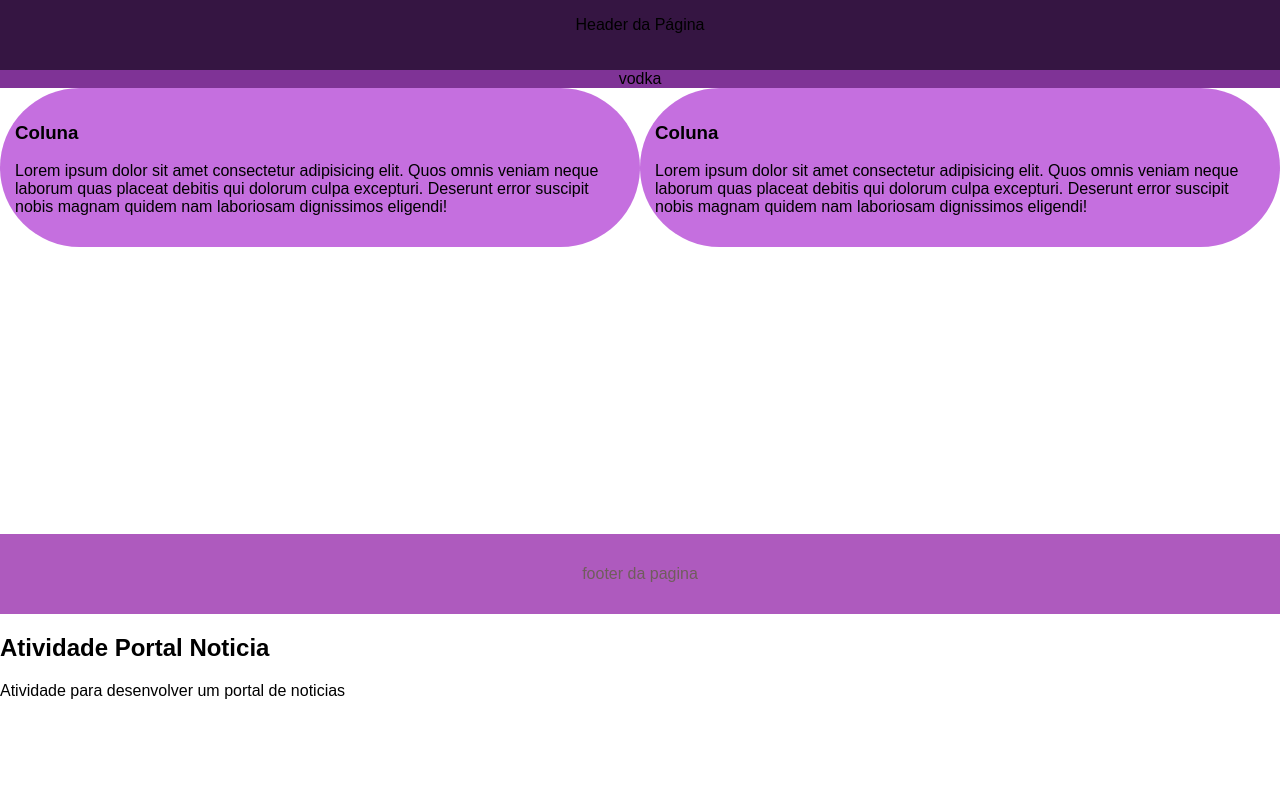
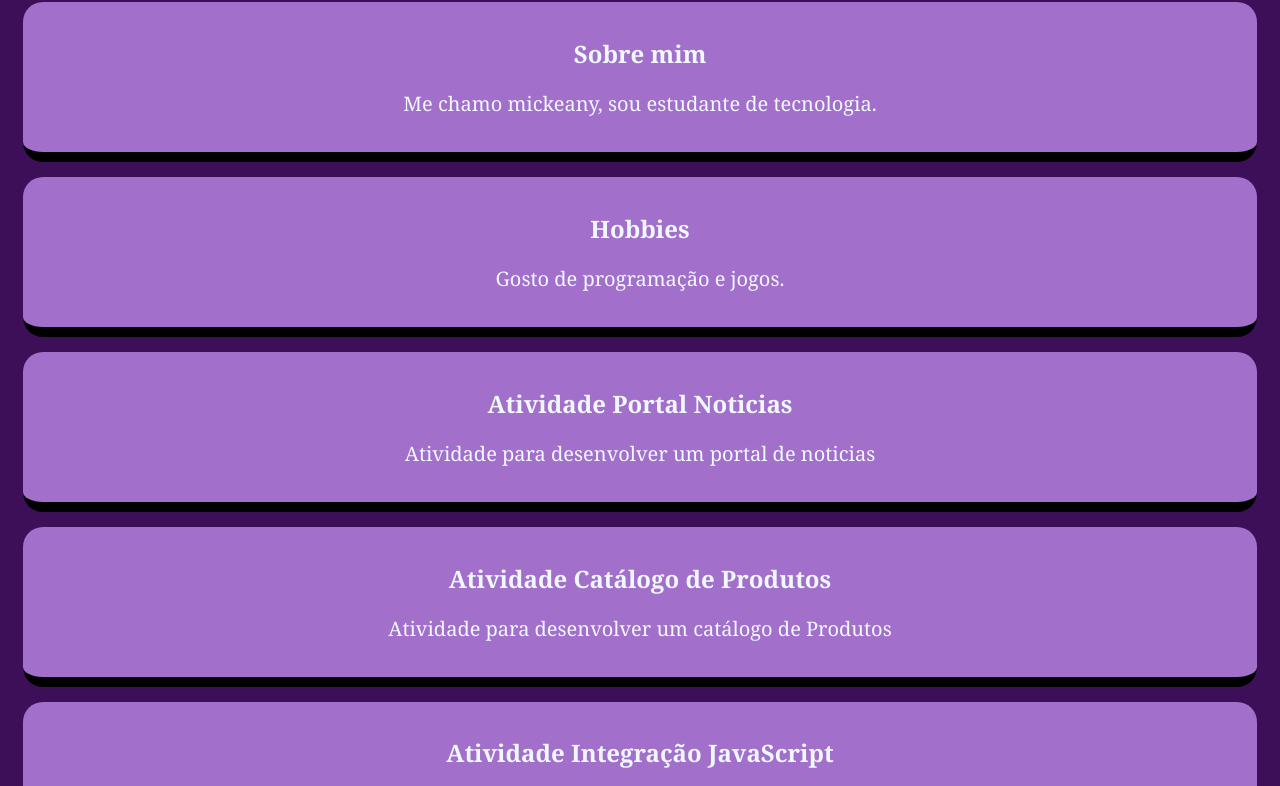
Before and after one commit to mtrindadebarbosa3-design/Portifolio-Mickeany, a plain HTML site: page index.html in a window 1280 px wide. Shown: the part 84-870 px from the top of the page. Before the commit the page ends 800 px from the top, so only its background shows below. Drawn offline with Linux system fonts and the light colour scheme.

Commit message:
Add files via upload

```diff
--- a/index.html
+++ b/index.html
@@ -1,97 +1,89 @@
 <!DOCTYPE html>
-<html lang="pt-br">
+<html lang="en">
+
 <head>
     <meta charset="UTF-8">
     <meta name="viewport" content="width=device-width, initial-scale=1.0">
-    <title>Pato</title>
+    <title>Minha Página</title>
+
     <style>
-        .header{
-            background-color: rgb(53, 21, 66);
-            padding: 20px;
-            text-align: center;
+        body{
+            background-color: rgb(61, 15, 88);
+            font-family: Georgia, 'Times New Roman', Times, serif;
         }
 
-        *{
-            box-sizing: border-box;
+        h1{
+            color: aliceblue;
+            text-align: center;
+            font-style: italic;
         }
 
-        body{
-            margin: 0;
-            min-height: 100vh;
-            display: flex;
-            flex-direction: column;
-            font-family: sans-serif;
+        h1:hover{
+            color: #c00000;
         }
 
-        .Menu{
-            background-color: rgb(127, 51, 150);
-            text-align: center;
-            overflow: hidden;
-            border-width: 100;
+        p{
+            font-size: 20px;
         }
 
-        .Menu a{
-            color: rgb(0, 0, 0);
-            padding: 14px 16px;
+        div{
+            color: aliceblue;
+            background-color: rgb(162, 112, 202);
+            text-align: center;
+            margin: 15px;
+            padding: 15px;
+            border-bottom: 10px solid rgb(0, 0, 0);
+            border-radius: 20px;
+            transition: 0.5s;
+
+
+
         }
 
-        .Conteudo{
-            flex: 1;
-        }
-
-        .Coluna{
-            float: left;
-            padding:15px ;
-            width: 50%;
-            border-width: 100;
-            background-color: rgb(197, 111, 223);
-            border-radius: 200px;
-        }
-
-        .footer{
-            background-color: rgb(174, 90, 190);
-            color: rgb(112, 93, 93);
-            text-align: center;
-            padding: 15px;
-            clear: both;
+        div:hover{
+            box-shadow: 0 5px 15px #fff4f4;
+            background-color: #000000;
         }
 
         a{
             text-decoration: none;
-            color: black;
+            color: #000000;
         }
+
     </style>
+
 </head>
+
 <body>
-    <div class="header">
-        <h1> Catálogo de Produtos</h1>
-        <p>Header da Página</p>
+    <h1>Bem-vindo ao meu site</h1>
+    <div>
+        <h2>Sobre mim</h2>
+
+        <p> Me chamo mickeany, sou estudante de tecnologia.</p>
+    </div>
+    <div>
+        <h2>Hobbies</h2>
+        <p>Gosto de programação e jogos.</p>
     </div>
 
-    <div class="Menu">
-        <a>vodka</a>
-    </div>
-
-    <div class="Conteudo">
-        <div class="Coluna">
-            <h3>Coluna</h3>
-            <p>Lorem ipsum dolor sit amet consectetur adipisicing elit. Quos omnis veniam neque laborum quas placeat debitis qui dolorum culpa excepturi. Deserunt error suscipit nobis magnam quidem nam laboriosam dignissimos eligendi!</p>
-        </div>
-        <div class="Coluna">
-            <h3>Coluna</h3>
-            <p>Lorem ipsum dolor sit amet consectetur adipisicing elit. Quos omnis veniam neque laborum quas placeat debitis qui dolorum culpa excepturi. Deserunt error suscipit nobis magnam quidem nam laboriosam dignissimos eligendi!</p>
-        </div>
-    </div>
-
-    <div class="footer">
-        <p>footer da pagina</p>
-    </div>
-    <a href="atividades/portalnoticias.html">
+    <a href="atividades/portalnoticias.html" target="_blank">
         <div>
-            <h2>Atividade Portal Noticia</h2>
+            <h2>Atividade Portal Noticias</h2>
             <p>Atividade para desenvolver um portal de noticias</p>
         </div>
     </a>
 
+     <a href="atividades/caralogoprodutos.html" target="_blank">
+        <div>
+            <h2>Atividade Catálogo de Produtos</h2>
+            <p>Atividade para desenvolver um catálogo de Produtos</p>
+        </div>
+
+        <a href="atividades/integracao.html" target="_blank">
+        <div>
+            <h2>Atividade Integração JavaScript</h2>
+            <p>Atividade para integrar javascript com html</p>
+        </div>
 </body>
+
 </html>
```
